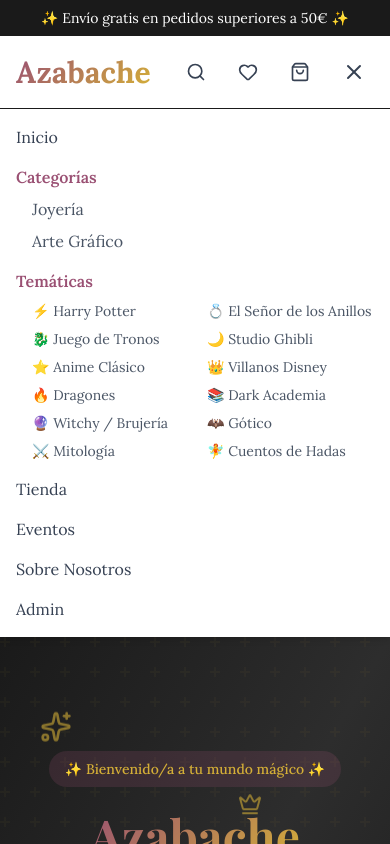
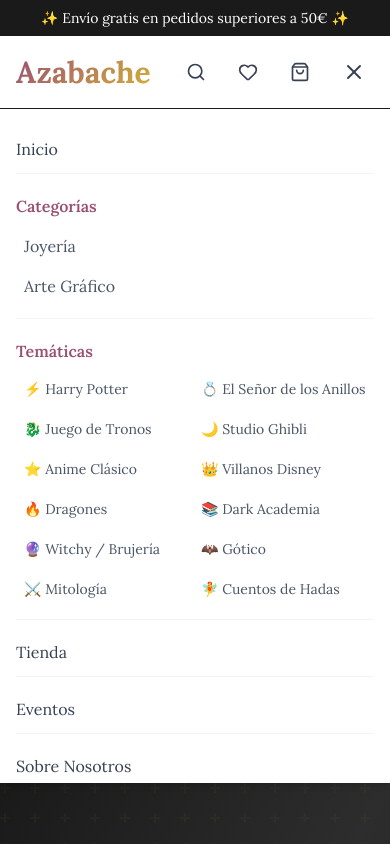
Before and after one commit to daromlop/azabachefront, a Next.js app: page / in a window 390 px wide. Both pictures are taken after a click on the button 354 px from the left and 72 px from the top of the page. Shown: the top 844 px of the page. Built offline with nearby package versions, Linux system fonts and the light colour scheme; a web font is replaced by a local one.

Commit message:
fix: mejoras de responsividad para móviles y tablets

```diff
--- a/src/app/globals.css
+++ b/src/app/globals.css
@@ -248,3 +248,64 @@ input:focus, textarea:focus, select:focus {
 .fancy-underline:hover::after {
   width: 100%;
 }
+
+/* Responsive utilities */
+@media (max-width: 640px) {
+  /* Increase tap targets on mobile */
+  .btn-primary,
+  .btn-secondary,
+  .btn-accent {
+    padding: 1rem 1.5rem;
+    min-height: 48px;
+  }
+
+  /* Ensure proper touch scrolling */
+  .overflow-y-auto {
+    -webkit-overflow-scrolling: touch;
+  }
+
+  /* Hide desktop-only hover effects */
+  .card-hover:hover {
+    transform: none;
+  }
+}
+
+/* Touch-friendly styles */
+@media (hover: none) and (pointer: coarse) {
+  .card-hover:hover {
+    transform: none;
+    box-shadow: 0 4px 6px -1px rgb(0 0 0 / 0.1);
+  }
+
+  .btn-primary:hover,
+  .btn-secondary:hover,
+  .btn-accent:hover {
+    transform: none;
+  }
+}
+
+/* Safe area insets for mobile devices with notches */
+@supports (padding: max(0px)) {
+  .container {
+    padding-left: max(1rem, env(safe-area-inset-left));
+    padding-right: max(1rem, env(safe-area-inset-right));
+  }
+}
+
+/* Improve text readability on mobile */
+@media (max-width: 640px) {
+  html {
+    font-size: 16px;
+    -webkit-text-size-adjust: 100%;
+  }
+
+  h1 {
+    font-size: 2rem !important;
+    line-height: 1.2;
+  }
+
+  h2 {
+    font-size: 1.5rem !important;
+    line-height: 1.3;
+  }
+}
--- a/src/components/Header.tsx
+++ b/src/components/Header.tsx
@@ -198,18 +198,18 @@ export default function Header() {
 
         {/* Mobile menu */}
         {isMenuOpen && (
-          <div className="lg:hidden bg-white border-t animate-slide-down">
-            <nav className="container mx-auto px-4 py-4 space-y-4">
-              <Link href="/" className="block text-gray-700 hover:text-[#9A5073]" onClick={() => setIsMenuOpen(false)}>
+          <div className="lg:hidden bg-white border-t animate-slide-down max-h-[80vh] overflow-y-auto">
+            <nav className="container mx-auto px-4 py-4 space-y-2">
+              <Link href="/" className="block py-3 text-gray-700 hover:text-[#9A5073] border-b border-gray-100" onClick={() => setIsMenuOpen(false)}>
                 Inicio
               </Link>
-              <div className="space-y-2">
-                <p className="font-semibold text-[#9A5073]">Categorías</p>
+              <div className="py-3 border-b border-gray-100">
+                <p className="font-semibold text-[#9A5073] mb-2">Categorías</p>
                 {categories.map((category) => (
-                  <div key={category.id} className="ml-4">
+                  <div key={category.id} className="ml-2">
                     <Link
                       href={`/tienda?category=${category.slug}`}
-                      className="block text-gray-600 hover:text-[#9A5073]"
+                      className="block py-2 text-gray-600 hover:text-[#9A5073]"
                       onClick={() => setIsMenuOpen(false)}
                     >
                       {category.name}
@@ -217,14 +217,14 @@ export default function Header() {
                   </div>
                 ))}
               </div>
-              <div className="space-y-2">
-                <p className="font-semibold text-[#9A5073]">Temáticas</p>
-                <div className="ml-4 grid grid-cols-2 gap-2">
+              <div className="py-3 border-b border-gray-100">
+                <p className="font-semibold text-[#9A5073] mb-2">Temáticas</p>
+                <div className="ml-2 grid grid-cols-2 gap-1">
                   {themes.map((theme) => (
                     <Link
                       key={theme.id}
                       href={`/tienda?theme=${theme.id}`}
-                      className="text-sm text-gray-600 hover:text-[#9A5073]"
+                      className="py-2 text-sm text-gray-600 hover:text-[#9A5073]"
                       onClick={() => setIsMenuOpen(false)}
                     >
                       {theme.icon} {theme.name}
@@ -232,16 +232,16 @@ export default function Header() {
                   ))}
                 </div>
               </div>
-              <Link href="/tienda" className="block text-gray-700 hover:text-[#9A5073]" onClick={() => setIsMenuOpen(false)}>
+              <Link href="/tienda" className="block py-3 text-gray-700 hover:text-[#9A5073] border-b border-gray-100" onClick={() => setIsMenuOpen(false)}>
                 Tienda
               </Link>
-              <Link href="/eventos" className="block text-gray-700 hover:text-[#9A5073]" onClick={() => setIsMenuOpen(false)}>
+              <Link href="/eventos" className="block py-3 text-gray-700 hover:text-[#9A5073] border-b border-gray-100" onClick={() => setIsMenuOpen(false)}>
                 Eventos
               </Link>
-              <Link href="/sobre-nosotros" className="block text-gray-700 hover:text-[#9A5073]" onClick={() => setIsMenuOpen(false)}>
+              <Link href="/sobre-nosotros" className="block py-3 text-gray-700 hover:text-[#9A5073] border-b border-gray-100" onClick={() => setIsMenuOpen(false)}>
                 Sobre Nosotros
               </Link>
-              <Link href="/admin" className="block text-gray-700 hover:text-[#9A5073]" onClick={() => setIsMenuOpen(false)}>
+              <Link href="/admin" className="block py-3 text-gray-700 hover:text-[#9A5073]" onClick={() => setIsMenuOpen(false)}>
                 Admin
               </Link>
             </nav>
```
